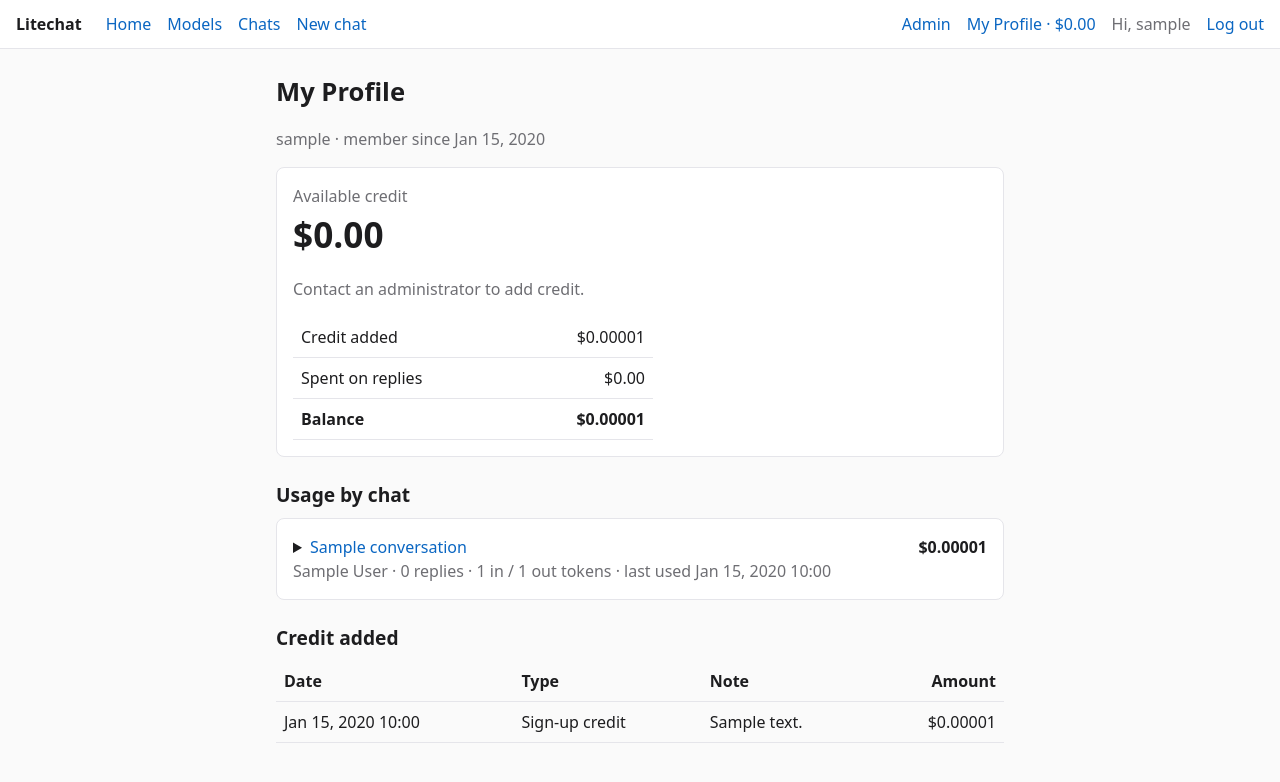
After one commit to isabellaespino/litechat-midterm, a Django app: page /profile/ in a window 1280 px wide. The commit adds this page. Shown: the top 782 px of the page. Run offline with Django 5.2, Linux system fonts and the light colour scheme; a user stored in the database is signed in; tables that the repository leaves empty hold one stand-in row (values such as "Sample post").

Commit message:
feat: add My Profile page with usage history
Co-Authored-By: Claude Opus 5.5 <noreply@anthropic.com>

```diff
--- a/billing/urls.py
+++ b/billing/urls.py
@@ -1,7 +1,10 @@
 from django.urls import path
+from django.views.generic import RedirectView
 
 from . import views
 
 urlpatterns = [
-    path("", views.credit, name="credit"),
+    path("profile/", views.profile, name="profile"),
+    # The old credit page moved to My Profile.
+    path("credit/", RedirectView.as_view(pattern_name="profile", permanent=True)),
 ]
--- a/billing/views.py
+++ b/billing/views.py
@@ -1,16 +1,55 @@
 from django.contrib.auth.decorators import login_required
+from django.core.paginator import Paginator
+from django.db.models import Count, Q, Sum
 from django.shortcuts import render
 
+from chat.models import Conversation, Message
+
+from .models import CreditTransaction
 from .services import get_wallet
+
+CHATS_PER_PAGE = 20
 
 
 @login_required
-def credit(request):
+def profile(request):
+    user = request.user
+    ledger = user.credit_transactions.all()
+    charge = CreditTransaction.Kind.CHARGE
+    total_added = ledger.exclude(kind=charge).aggregate(t=Sum("amount_micros"))["t"] or 0
+    total_spent = -(ledger.filter(kind=charge).aggregate(t=Sum("amount_micros"))["t"] or 0)
+
+    conversations = (
+        Conversation.objects.filter(owner=user)
+        .select_related("llm_model")
+        .annotate(
+            reply_count=Count("messages", filter=Q(messages__role=Message.Role.ASSISTANT)),
+            input_tokens_total=Sum("messages__input_tokens"),
+            output_tokens_total=Sum("messages__output_tokens"),
+            total_cost=Sum("messages__cost_micros"),
+        )
+        # Meta.ordering is ignored on aggregated querysets, so order explicitly.
+        .order_by("-updated_at", "-id")
+    )
+    page = Paginator(conversations, CHATS_PER_PAGE).get_page(request.GET.get("page"))
+
+    # One query for the replies of every chat on this page (no N+1).
+    replies = {}
+    for message in Message.objects.filter(
+        conversation__in=[c.pk for c in page], role=Message.Role.ASSISTANT
+    ):
+        replies.setdefault(message.conversation_id, []).append(message)
+    for conversation in page:
+        conversation.replies = replies.get(conversation.pk, [])
+
     return render(
         request,
-        "billing/credit.html",
+        "billing/profile.html",
         {
-            "wallet": get_wallet(request.user),
-            "transactions": request.user.credit_transactions.all(),
+            "wallet": get_wallet(user),
+            "total_added": total_added,
+            "total_spent": total_spent,
+            "page": page,
+            "credit_added": ledger.exclude(kind=charge),
         },
     )
--- a/chat/tests.py
+++ b/chat/tests.py
@@ -288,8 +288,8 @@ class ChatViewTests(TestCase):
         self.assertEqual(self.start_chat().status_code, 302)
         self.assertEqual(self.balance(), 1 - 1_100)
         self.assertEqual(self.start_chat().status_code, 402)
-        page = self.client.get(reverse("chat_list"))
-        self.assertContains(page, "Available credit: -$0.01")
+        page = self.client.get(reverse("home"))
+        self.assertContains(page, "<span data-nav-balance>-$0.01</span>", html=True)
 
     def test_invalid_input_is_400_without_proxy_call(self, post):
         too_long = "x" * 8001
--- a/config/urls.py
+++ b/config/urls.py
@@ -7,7 +7,7 @@ urlpatterns = [
     path("", views.home, name="home"),
     path("accounts/", include("accounts.urls")),
     path("models/", include("catalog.urls")),
-    path("credit/", include("billing.urls")),
+    path("", include("billing.urls")),
     path("chats/", include("chat.urls")),
     path("admin/", admin.site.urls),
 ]
--- a/templates/base.html
+++ b/templates/base.html
@@ -38,6 +38,10 @@
     .badge { display: inline-block; font-size: .75rem; padding: 1px 8px; border-radius: 999px; background: #eef3e8; color: #3b6d11; text-transform: capitalize; }
     table { width: 100%; border-collapse: collapse; }
     th, td { text-align: left; padding: 8px; border-bottom: 1px solid var(--line); }
+    .balance { font-size: 2.2rem; font-weight: 700; font-variant-numeric: tabular-nums; }
+    .totals { max-width: 360px; }
+    .usage-chat summary { cursor: pointer; }
+    .usage-chat .chat-cost { float: right; font-variant-numeric: tabular-nums; }
     td.num, th.num { text-align: right; font-variant-numeric: tabular-nums; }
   </style>
 </head>
@@ -53,7 +57,7 @@
     <span class="spacer"></span>
     {% if user.is_staff %}<a href="{% url 'admin:index' %}">Admin</a>{% endif %}
     {% if user.is_authenticated %}
-      <a class="credit" href="{% url 'credit' %}">Available credit: {{ available_credit_micros|dollars }}</a>
+      <a class="credit" href="{% url 'profile' %}">My Profile · <span data-nav-balance>{{ available_credit_micros|dollars }}</span></a>
       <span class="muted">Hi, {{ user.username }}</span>
       <form method="post" action="{% url 'logout' %}">
         {% csrf_token %}
--- /dev/null
+++ b/templates/billing/profile.html
@@ -0,0 +1,72 @@
+{% extends "base.html" %}
+{% load money %}
+{% block title %}My Profile{% endblock %}
+{% block content %}
+  <h1>My Profile</h1>
+  <p class="muted">{{ user.username }} · member since {{ user.date_joined|date:"M j, Y" }}</p>
+
+  <div class="card">
+    <div class="muted">Available credit</div>
+    <div class="balance">{{ wallet.balance_micros|dollars }}</div>
+    <p class="muted">Contact an administrator to add credit.</p>
+    <table class="totals">
+      <tr><td>Credit added</td><td class="num">{{ total_added|dollars_precise }}</td></tr>
+      <tr><td>Spent on replies</td><td class="num">{{ total_spent|dollars_precise }}</td></tr>
+      <tr><td><strong>Balance</strong></td><td class="num"><strong>{{ wallet.balance_micros|dollars_precise }}</strong></td></tr>
+    </table>
+  </div>
+
+  <h2>Usage by chat</h2>
+  {% if page.object_list %}
+    {% for c in page %}
+      <details class="card usage-chat">
+        <summary>
+          <a href="{% url 'chat_detail' c.pk %}">{{ c.title }}</a>
+          <strong class="chat-cost">{{ c.total_cost|default:0|dollars_precise }}</strong>
+          <div class="muted">{{ c.llm_model.display_name }} · {{ c.reply_count }} repl{{ c.reply_count|pluralize:"y,ies" }}
+            · {{ c.input_tokens_total|default:0 }} in / {{ c.output_tokens_total|default:0 }} out tokens
+            · last used {{ c.updated_at|date:"M j, Y H:i" }}</div>
+        </summary>
+        <table>
+          <thead><tr><th>Reply</th><th class="num">Tokens in</th><th class="num">Tokens out</th><th class="num">Cost</th></tr></thead>
+          <tbody>
+            {% for r in c.replies %}
+              <tr class="reply-row">
+                <td>{{ r.created_at|date:"M j, Y H:i" }}{% if r.usage_estimated %} <span class="muted">(estimated)</span>{% endif %}{% if r.was_cut_off %} <span class="muted">(cut short)</span>{% endif %}</td>
+                <td class="num">{{ r.input_tokens }}</td>
+                <td class="num">{{ r.output_tokens }}</td>
+                <td class="num">{{ r.cost_micros|dollars_precise }}</td>
+              </tr>
+            {% empty %}
+              <tr><td colspan="4" class="muted">No replies yet.</td></tr>
+            {% endfor %}
+          </tbody>
+        </table>
+      </details>
+    {% endfor %}
+    {% if page.has_other_pages %}
+      <p>
+        {% if page.has_previous %}<a href="?page={{ page.previous_page_number }}">← Newer chats</a>{% endif %}
+        <span class="muted">Page {{ page.number }} of {{ page.paginator.num_pages }}</span>
+        {% if page.has_next %}<a href="?page={{ page.next_page_number }}">Older chats →</a>{% endif %}
+      </p>
+    {% endif %}
+  {% else %}
+    <p class="muted">No chats yet. <a href="{% url 'chat_new' %}">Start a chat</a>.</p>
+  {% endif %}
+
+  <h2>Credit added</h2>
+  <table>
+    <thead><tr><th>Date</th><th>Type</th><th>Note</th><th class="num">Amount</th></tr></thead>
+    <tbody>
+      {% for txn in credit_added %}
+        <tr>
+          <td>{{ txn.created_at|date:"M j, Y H:i" }}</td>
+          <td>{{ txn.get_kind_display }}</td>
+          <td>{{ txn.note }}</td>
+          <td class="num">{{ txn.amount_micros|dollars_precise }}</td>
+        </tr>
+      {% endfor %}
+    </tbody>
+  </table>
+{% endblock %}
--- a/templates/chat/_out_of_credit.html
+++ b/templates/chat/_out_of_credit.html
@@ -1,7 +1,7 @@
 {% load money %}{% if out_of_credit %}
   <ul class="messages"><li class="error">
     You're out of credit (Available credit: {{ available_credit_micros|dollars }}).
-    Contact an administrator to top up. <a href="{% url 'credit' %}">View your credit</a>
+    Contact an administrator to top up. <a href="{% url 'profile' %}">View your profile</a>
   </li></ul>
 {% endif %}{% if error %}
   <ul class="messages"><li class="error">{{ error }}</li></ul>
```
Also changed, not shown: billing/tests.py (+115 -14 lines), templates/billing/credit.html (deleted, +0 -24 lines).
